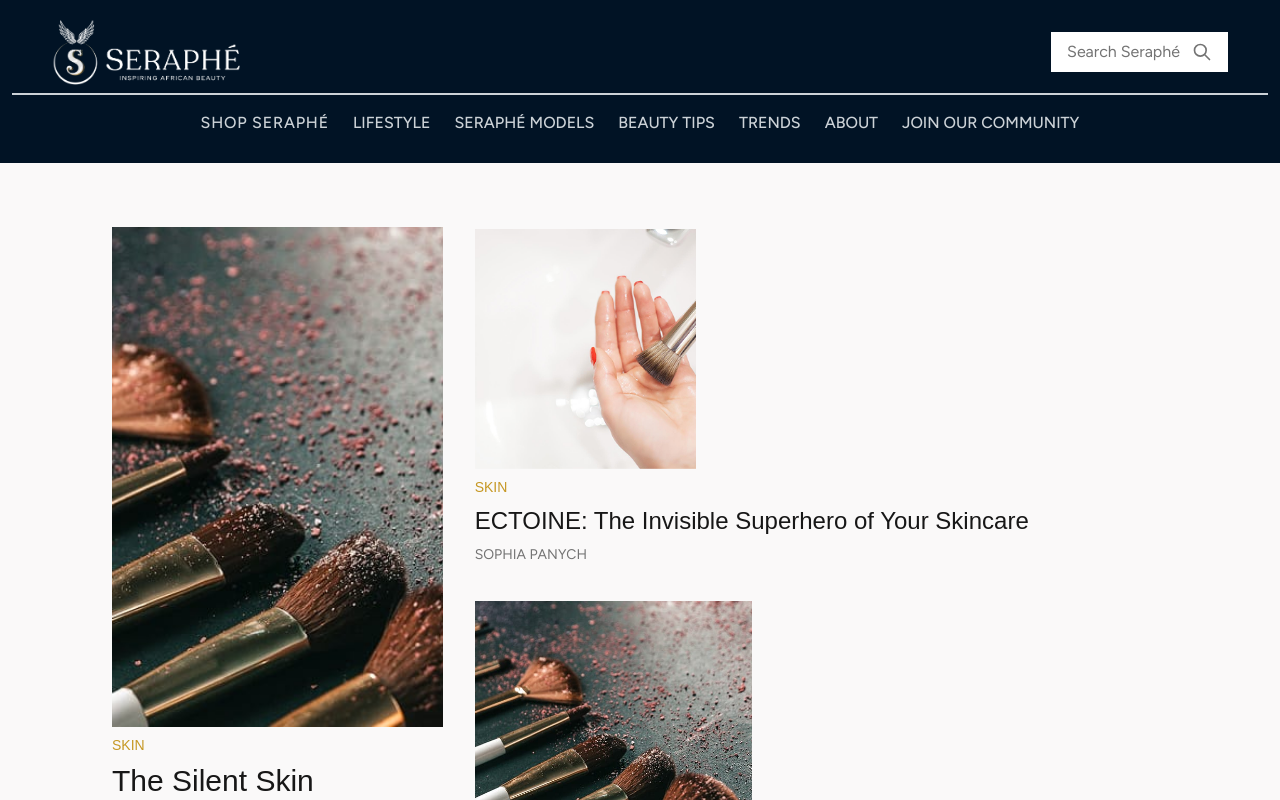
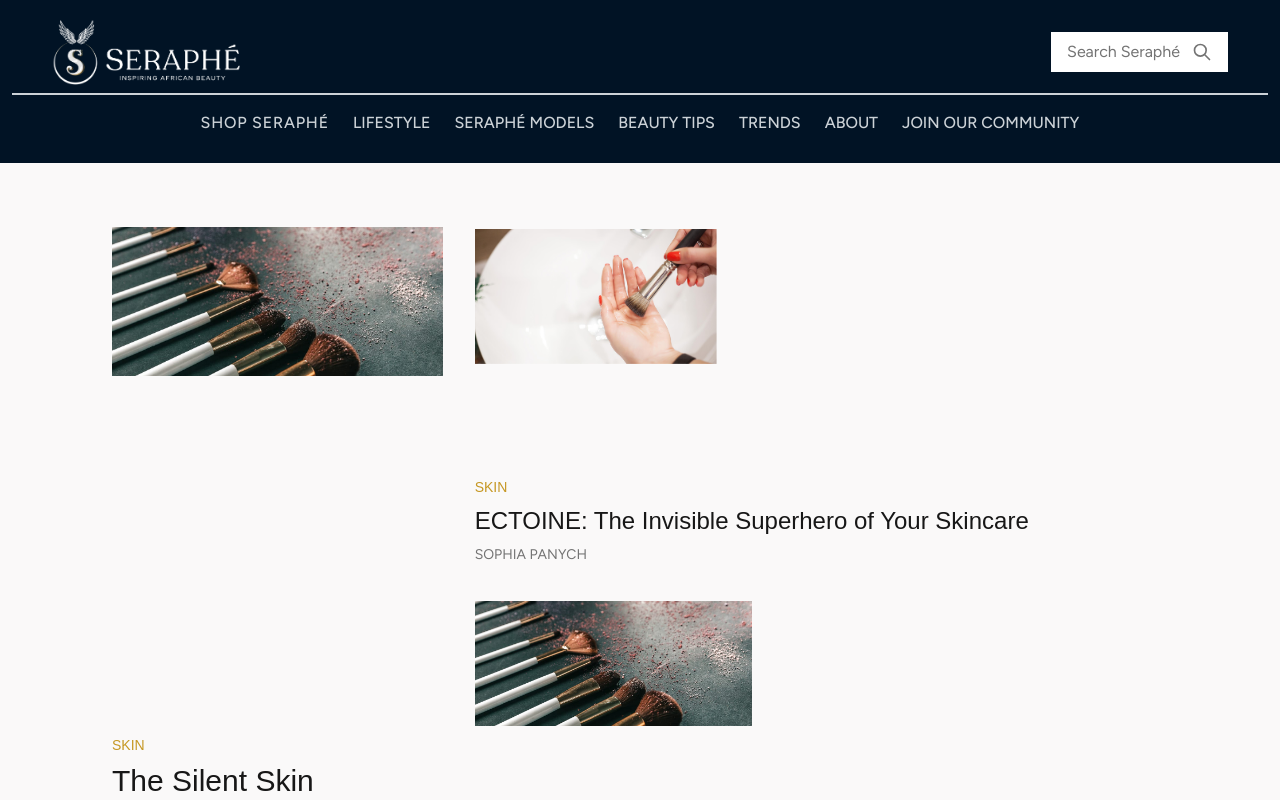
Before and after one commit to Nnenna-udefi/Seraphe-beauty, a Next.js app: page / in a window 1280 px wide. Shown: the top 800 px of the page. Built offline with nearby package versions, Linux system fonts and the light colour scheme; a web font is replaced by a local one.

Commit message:
added promise to blog slug page

```diff
--- a/app/blog/[slug]/page.tsx
+++ b/app/blog/[slug]/page.tsx
@@ -8,18 +8,25 @@ import ProductCard from "@/components/ui/productCard";
 import { BlogDetailsBlock, blogDummy } from "@/components/lib/constants";
 
 interface Props {
-  params: { slug: string };
+  params: Promise<{ slug: string }>;
 }
 
-const BlogDetailsPage = ({ params }: Props) => {
-  const { slug } = params;
+const BlogDetailsPage = async ({ params }: Props) => {
+  // 3. Await the params object
+  const resolvedParams = await params;
+  const { slug } = resolvedParams;
 
-  // 2. Find the SPECIFIC blog instead of mapping an array
-  // (Assuming your data objects have a 'slug' or unique identifier)
-  const blog =
-    BlogDetailsBlock.find((b) => b.slug === slug) || BlogDetailsBlock[0];
+  // 4. Find the blog
+  const blog = BlogDetailsBlock.find((b) => b.slug === slug);
 
-  if (!blog) return <div>Post not found</div>;
+  // 5. Fallback check: If the slug doesn't match anything, don't let it crash
+  if (!blog) {
+    return (
+      <div className="min-h-screen flex items-center justify-center">
+        <p className="text-gray-500">Article not found.</p>
+      </div>
+    );
+  }
 
   // 3. Filter out the current post from the related sidebar / carousel lists
   const relatedStories = blogDummy.filter((item) => item.slug !== slug);
--- a/components/home.tsx
+++ b/components/home.tsx
@@ -37,8 +37,9 @@ const Home = () => {
                     <Image
                       src={blog.img}
                       alt={blog.title}
-                      fill
-                      className="object-cover"
+                      width={500}
+                      height={0}
+                      className="object-cover w-full"
                     />
                   </div>
                   <h3 className="text-yellowText md:text-sm text-xs uppercase mt-2">
```
